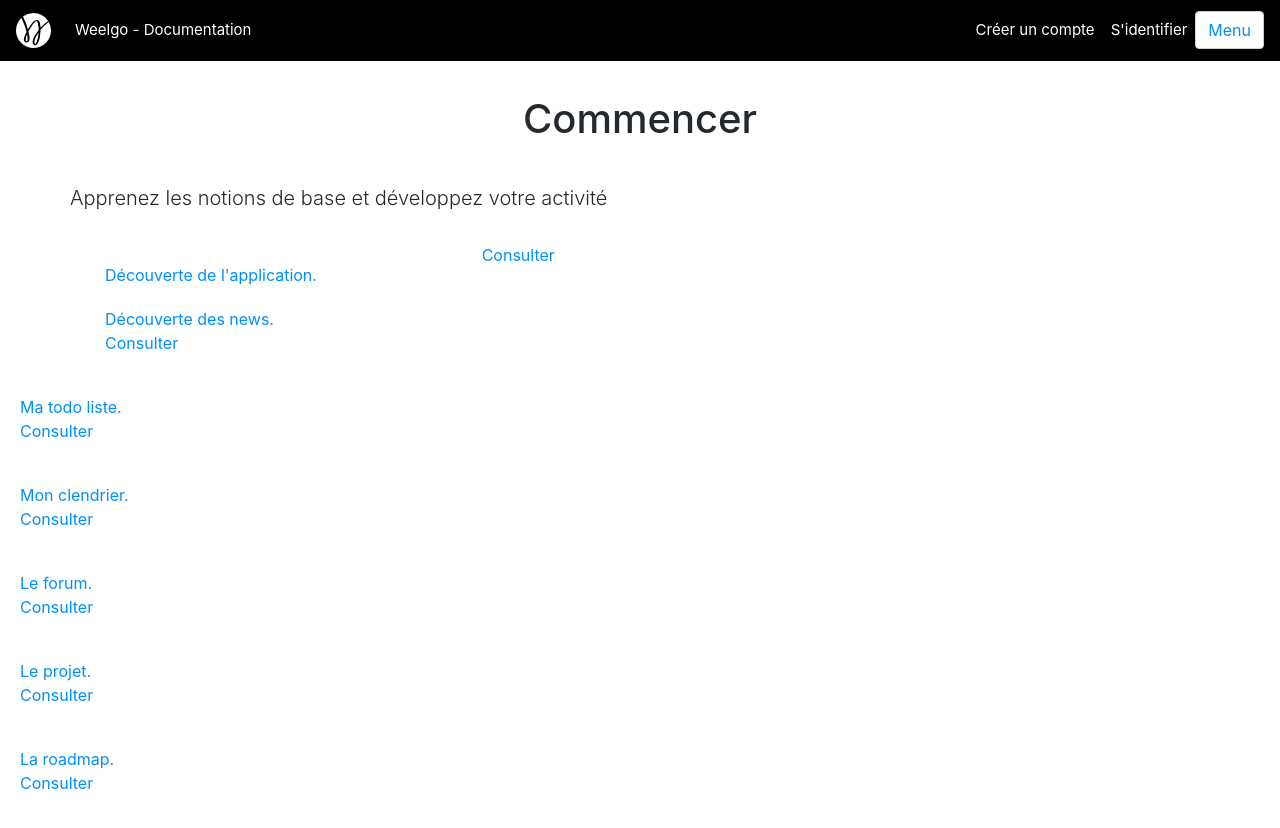
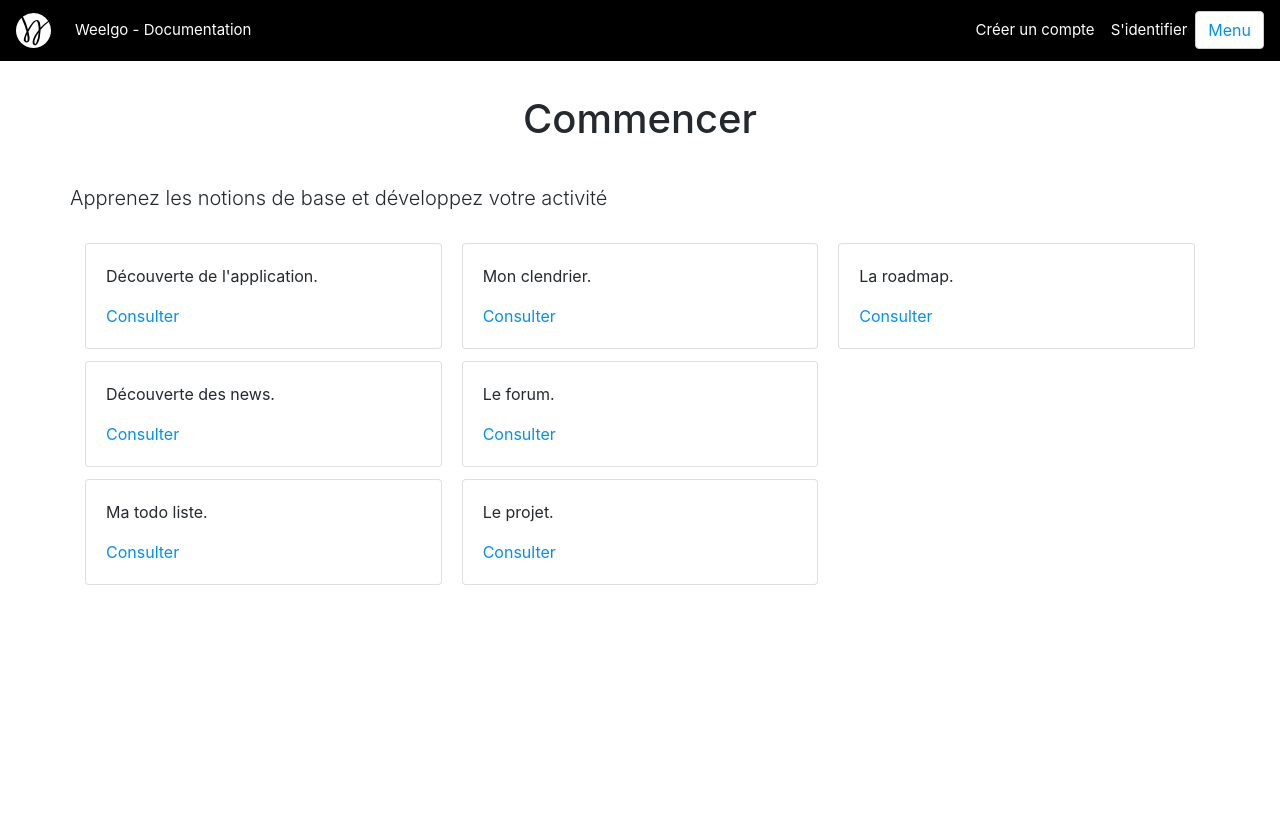
Before and after one commit to Weelgo/weelgo.github.io, a Jekyll site: the page built from fr/commencer/index.html, in a window 1280 px wide and 900 px high. Shown: the top 828 px of the window. Built offline with Jekyll 4.4.1, drawn with Linux system fonts in a browser that asks for light colours.

Commit message:
Amélioration

```diff
--- a/_layouts/category_index_fr.html
+++ b/_layouts/category_index_fr.html
@@ -39,7 +39,7 @@
 		{% else %}
 			<div class="card-columns">
 			{% for card in currentData.sub %}
-			<a href="">
+			<div class="card">
 			  {% if card.image != '' %}
 				<img src="..." class="card-img-top" alt="...">
 			  {% endif %}
```
